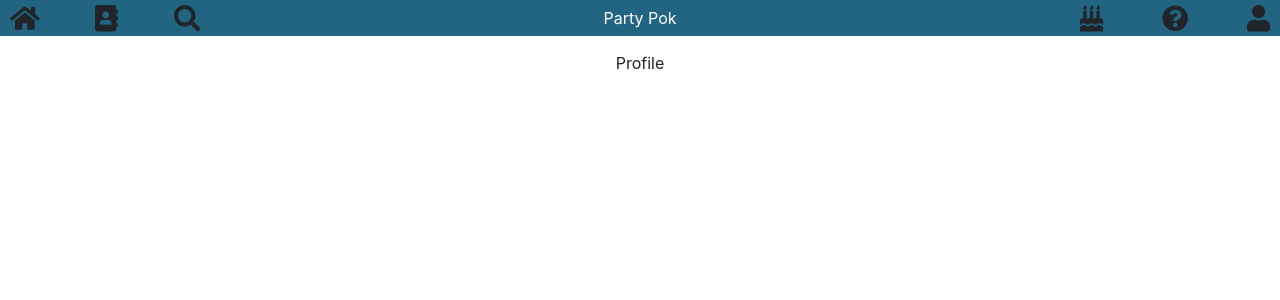
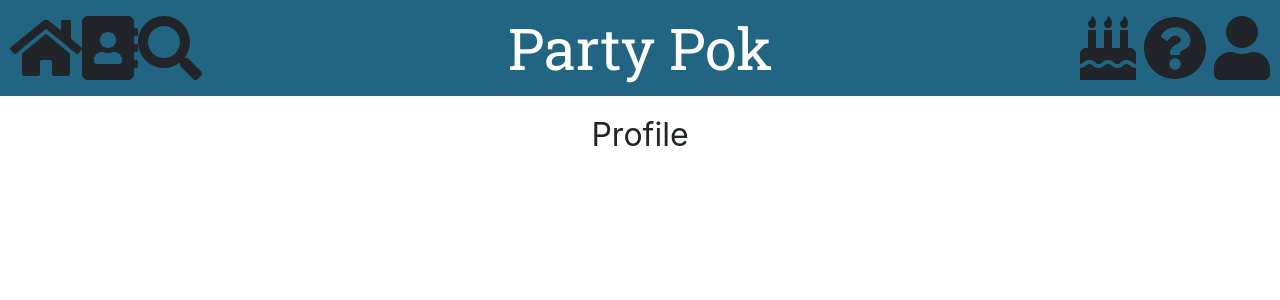
Before and after one commit to krespicio/party-pok, a React (Create React App) app in the folder front-end/: page /profile in a window 1280 px wide. Shown: the top 300 px of the page. Built offline with nearby package versions, Linux system fonts and the light colour scheme.

Commit message:
Added css to party form

```diff
--- a/front-end/src/components/Banner.js
+++ b/front-end/src/components/Banner.js
@@ -73,7 +73,7 @@ export default function Banner(props) {
 				/>
 				<FontAwesomeIcon icon={faSearch} style={styles.icon} />
 			</div>
-			<div onClick={() => clickGoHome()} style={{ cursor: "pointer", color: "white" }}>
+			<div onClick={() => clickGoHome()} className="partypok">
 				Party Pok
 			</div>
 			<div style={styles.right}>
@@ -121,6 +121,6 @@ const styles = {
 	},
 	icon: {
 		cursor: "pointer",
-		fontSize: "1.65em",
+		fontSize: "2em",
 	},
 };
--- a/front-end/src/components/PartyForm.js
+++ b/front-end/src/components/PartyForm.js
@@ -1,6 +1,9 @@
 import React, { useState } from "react";
+import { FontAwesomeIcon } from "@fortawesome/react-fontawesome";
+import { faTimes } from "@fortawesome/free-solid-svg-icons";
+import "bootstrap/dist/css/bootstrap.min.css";
 
-import "bootstrap/dist/css/bootstrap.min.css";
+import partyBear from "../images/Party-Bear.png";
 
 export default function PartyForm(props) {
 	const [title, setTitle] = useState("");
@@ -35,14 +38,20 @@ export default function PartyForm(props) {
 	if (success) {
 		return (
 			<div>
-				<button
-					onClick={() => {
-						setSuccess(false);
-						props.closePartyModal();
-					}}>
-					Close Modal
-				</button>
-				Congrats on making a party! It's going to be great! Picture a dog
+				<div style={styles.right}>
+					<FontAwesomeIcon
+						icon={faTimes}
+						style={styles.icon}
+						onClick={() => {
+							setSuccess(false);
+							props.closePartyModal();
+						}}
+					/>
+				</div>
+				<div style={styles.congrats}>
+					<img src={partyBear} style={styles.partyBear}></img>
+					Congrats on making a party! It's going to be great!
+				</div>
 			</div>
 		);
 	}
@@ -51,7 +60,14 @@ export default function PartyForm(props) {
 		<div>
 			<div style={styles.spaced}>
 				<h1>Start a New Party</h1>
-				<button onClick={() => props.closePartyModal()}>Close Modal</button>
+				<FontAwesomeIcon
+					icon={faTimes}
+					style={styles.icon}
+					onClick={() => {
+						setSuccess(false);
+						props.closePartyModal();
+					}}
+				/>
 			</div>
 
 			<legend for="title">Name the Party</legend>
@@ -119,4 +135,23 @@ const styles = {
 		display: "flex",
 		justifyContent: "space-between",
 	},
+	right: {
+		display: "flex",
+		justifyContent: "flex-end",
+	},
+	partyBear: {
+		width: "60%",
+		height: "60%",
+	},
+	congrats: {
+		display: "flex",
+		flexDirection: "column",
+		justifyContent: "center",
+		alignItems: "center",
+		fontSize: "2em",
+	},
+	icon: {
+		cursor: "pointer",
+		fontSize: "2em",
+	},
 };
--- a/front-end/src/containers/HomePage.js
+++ b/front-end/src/containers/HomePage.js
@@ -17,7 +17,10 @@ let HomePage = props => {
 	return (
 		<div style={styles.home}>
 			<Banner openPartyModal={() => props.openPartyModal()} modalIsOpen={props.modalIsOpen} />
-			<Modal isOpen={props.modalIsOpen} contentLabel="Minimal Modal Example">
+			<Modal
+				isOpen={props.modalIsOpen}
+				contentLabel="Minimal Modal Example"
+				className="modaling">
 				<PartyForm closePartyModal={() => props.closePartyModal()} />
 			</Modal>
 			<div style={{ display: "flex", justifyContent: "space-evenly" }}>
@@ -55,7 +58,7 @@ HomePage = connect(
 )(HomePage);
 
 const styles = {
-	home: { backgroundColor: "#f76262", width: "100%", height: "100vh", fontSize: "2.25em" },
+	home: { backgroundColor: "#f76262", width: "100%", height: "100vh" },
 	rightSide: { minWidth: "49%", display: "flex", flexDirection: "column" },
 };
 
--- a/front-end/src/containers/PartyPage.js
+++ b/front-end/src/containers/PartyPage.js
@@ -33,7 +33,10 @@ let PartyPage = props => {
 	return (
 		<div>
 			<Banner openPartyModal={() => props.openPartyModal()} modalIsOpen={props.modalIsOpen} />
-			<Modal isOpen={props.modalIsOpen} contentLabel="Minimal Modal Example">
+			<Modal
+				isOpen={props.modalIsOpen}
+				contentLabel="Minimal Modal Example"
+				className="modaling">
 				<PartyForm closePartyModal={() => props.closePartyModal()} />
 			</Modal>
 			{party && (
--- a/front-end/src/index.css
+++ b/front-end/src/index.css
@@ -1,3 +1,5 @@
+@import url("https://fonts.googleapis.com/css?family=Roboto+Slab&display=swap");
+
 body {
 	margin: 0;
 	font-family: -apple-system, BlinkMacSystemFont, "Segoe UI", "Roboto", "Oxygen", "Ubuntu",
@@ -12,13 +14,31 @@ code {
 
 html {
 	background-color: "#f76262";
+	font-size: 2em;
 }
 
-div#root {
+/* div#root {
 	background-color: "white";
+} */
+
+.partypok {
+	font-family: "Roboto Slab", serif;
+	cursor: pointer;
+	color: white;
+	font-size: 1.8em;
 }
 
-.spaced {
-	display: "flex";
-	justify-content: "space-between";
+.modaling {
+	position: absolute;
+	top: 40px;
+	left: 40px;
+	right: 40px;
+	bottom: 40px;
+	border: 1px solid rgb(204, 204, 204);
+	background: rgb(255, 255, 255);
+	overflow: auto;
+	border-radius: 4px;
+	outline: none;
+	padding: 20px;
+	background-color: #f4f5f7;
 }
```
Also changed, not shown: front-end/src/images/Party-Bear.png (added).
